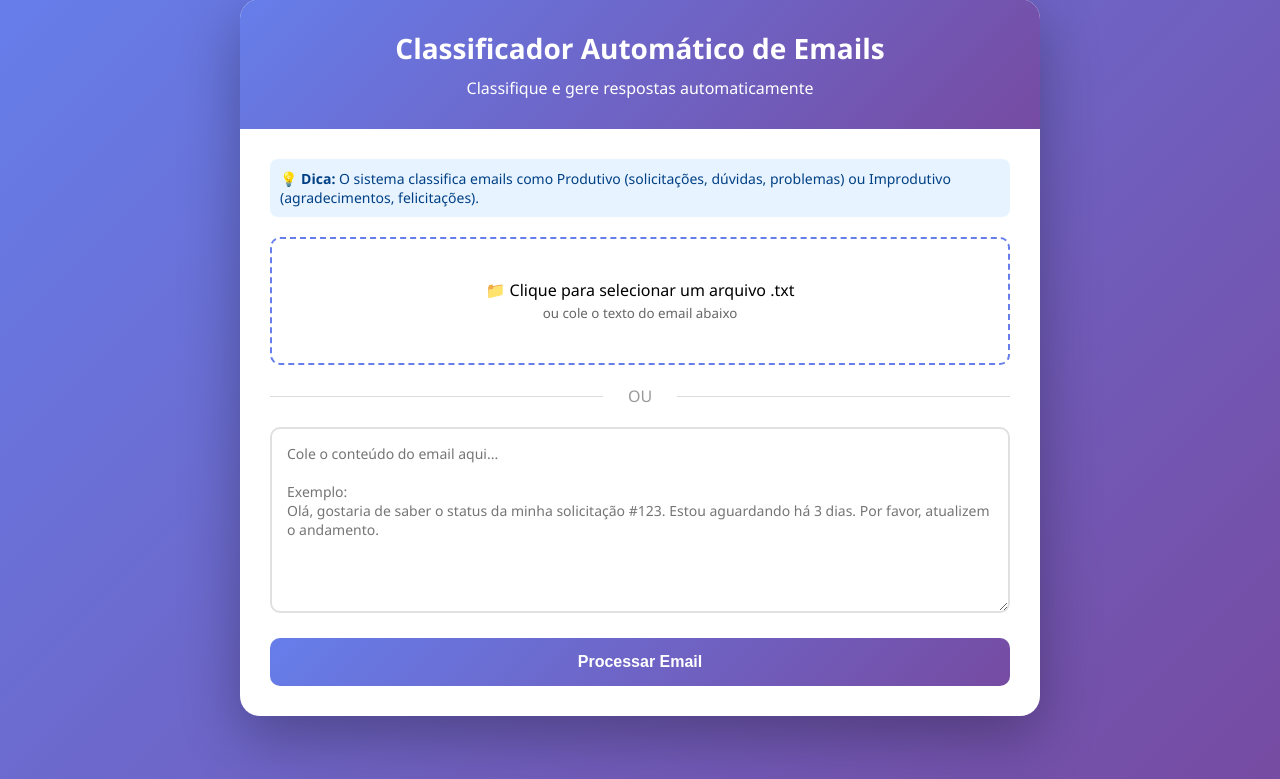
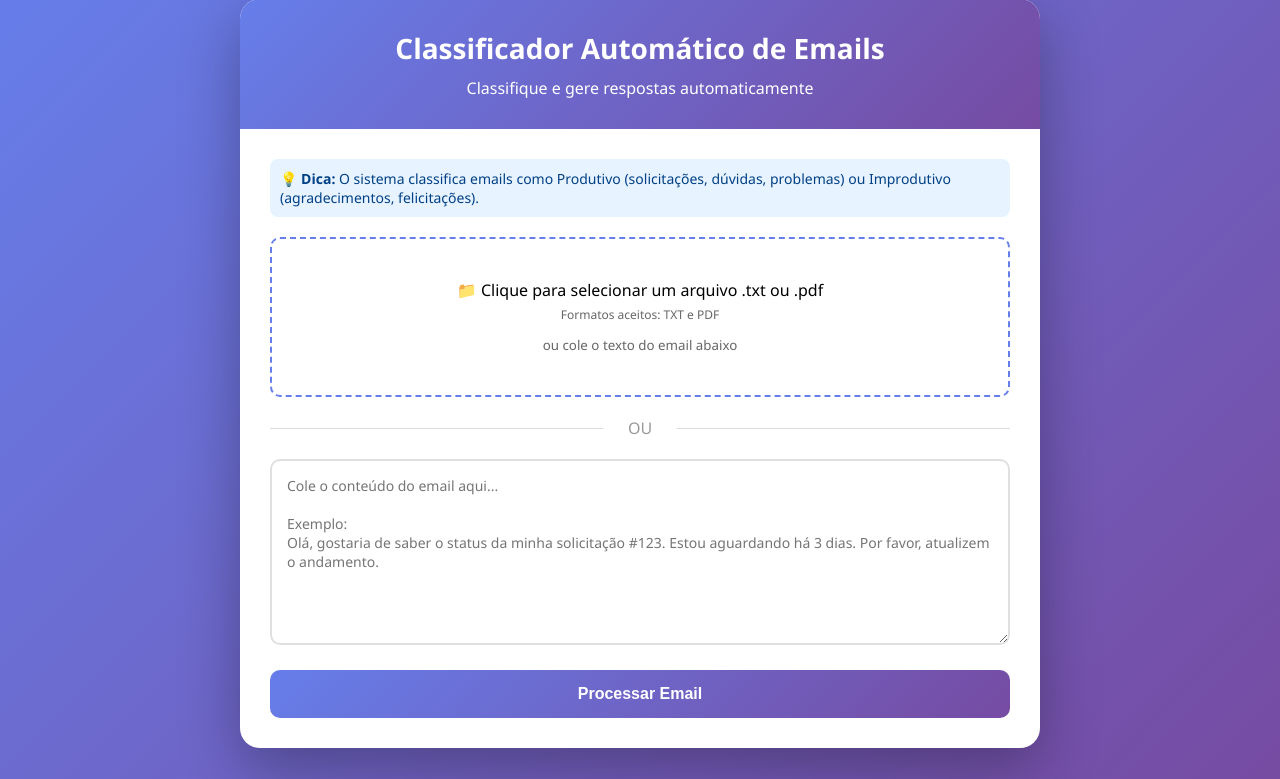
Before and after one commit to AylanLeonardi/classificador-email, a Flask app: page / in a window 1280 px wide. Shown: the part 21-800 px from the top of the page. Run offline with Flask 3, Linux system fonts and the light colour scheme.

Commit message:
Adiciona suporte a PDF e atualiza interface

```diff
--- a/templates/index.html
+++ b/templates/index.html
@@ -60,6 +60,12 @@
 
         .upload-area input {
             display: none;
+        }
+
+        .file-info {
+            margin-top: 10px;
+            font-size: 12px;
+            color: #666;
         }
 
         .or-divider {
@@ -223,6 +229,12 @@
             margin-bottom: 20px;
             font-size: 14px;
         }
+
+        .formatos-aceitos {
+            font-size: 12px;
+            color: #666;
+            margin-top: 5px;
+        }
     </style>
 </head>
 <body>
@@ -238,8 +250,10 @@
             </div>
 
             <div class="upload-area" onclick="document.getElementById('arquivo').click()">
-                <input type="file" id="arquivo" accept=".txt">
-                <div>📁 Clique para selecionar um arquivo .txt</div>
+                <input type="file" id="arquivo" accept=".txt,.pdf">
+                <div>📁 Clique para selecionar um arquivo .txt ou .pdf</div>
+                <div class="formatos-aceitos">Formatos aceitos: TXT e PDF</div>
+                <div class="file-info" id="fileInfo"></div>
                 <small style="color: #666;">ou cole o texto do email abaixo</small>
             </div>
 
@@ -269,8 +283,10 @@
     </div>
 
     <script>
-        // Obtém referência para a área de upload de arquivos
+        // Obtém referência para os elementos da interface
         const uploadArea = document.querySelector('.upload-area');
+        const fileInput = document.getElementById('arquivo');
+        const fileInfo = document.getElementById('fileInfo');
 
         // Configura evento para arrastar arquivo sobre a área de upload
         uploadArea.addEventListener('dragover', (e) => {
@@ -289,35 +305,57 @@
             uploadArea.style.background = ''; // Restaura cor de fundo original
             const file = e.dataTransfer.files[0]; // Obtém o arquivo solto
 
-            // Verifica se o arquivo é do tipo .txt
-            if (file && file.name.endsWith('.txt')) {
-                const reader = new FileReader(); // Cria leitor de arquivos
-                reader.onload = function(e) {
-                    // Insere o conteúdo do arquivo no textarea
-                    document.getElementById('textoEmail').value = e.target.result;
-                };
-                reader.readAsText(file); // Lê o arquivo como texto
+            // Verifica se o arquivo é do tipo .txt ou .pdf
+            if (file && (file.name.endsWith('.txt') || file.name.endsWith('.pdf'))) {
+                processarArquivo(file); // Processa o arquivo conforme seu tipo
             } else {
-                // Exibe alerta se o arquivo não for .txt
-                alert('Por favor, envie apenas arquivos .txt');
+                // Exibe alerta se o formato não for suportado
+                alert('Por favor, envie apenas arquivos .txt ou .pdf');
             }
         });
 
+        /**
+         * Processa o arquivo selecionado, extraindo seu conteúdo
+         * @param {File} file - Arquivo a ser processado
+         */
+        function processarArquivo(file) {
+            // Exibe informações do arquivo selecionado
+            fileInfo.textContent = `Arquivo selecionado: ${file.name} (${(file.size / 1024).toFixed(2)} KB)`;
+            fileInfo.style.color = '#28a745';
+
+            const reader = new FileReader(); // Cria leitor de arquivos
+
+            reader.onload = function(e) {
+                // Para arquivos PDF, o conteúdo é binário e será enviado diretamente
+                // Para TXT, o conteúdo é texto e será inserido no textarea
+                if (file.name.endsWith('.txt')) {
+                    document.getElementById('textoEmail').value = e.target.result;
+                }
+                // Para PDF, não inserimos no textarea pois será enviado como arquivo
+            };
+
+            // Para arquivos TXT, lê como texto
+            if (file.name.endsWith('.txt')) {
+                reader.readAsText(file);
+            }
+        }
+
         // Configura evento para seleção de arquivo via input
-        document.getElementById('arquivo').addEventListener('change', function(e) {
+        fileInput.addEventListener('change', function(e) {
             const file = e.target.files[0]; // Obtém o arquivo selecionado
 
-            // Verifica se o arquivo é do tipo .txt
-            if (file && file.name.endsWith('.txt')) {
-                const reader = new FileReader(); // Cria leitor de arquivos
-                reader.onload = function(e) {
-                    // Insere o conteúdo do arquivo no textarea
-                    document.getElementById('textoEmail').value = e.target.result;
-                };
-                reader.readAsText(file); // Lê o arquivo como texto
-            } else if (file) {
-                // Exibe alerta se o arquivo não for .txt
-                alert('Por favor, selecione apenas arquivos .txt');
+            if (file) {
+                // Verifica se o formato é suportado
+                if (file.name.endsWith('.txt') || file.name.endsWith('.pdf')) {
+                    processarArquivo(file); // Processa o arquivo conforme seu tipo
+                } else {
+                    // Exibe alerta se o formato não for suportado
+                    alert('Por favor, selecione apenas arquivos .txt ou .pdf');
+                    fileInput.value = ''; // Limpa o input
+                    fileInfo.textContent = ''; // Limpa informações do arquivo
+                }
+            } else {
+                fileInfo.textContent = ''; // Limpa informações quando nenhum arquivo é selecionado
             }
         });
 
@@ -367,6 +405,10 @@
                     // Exibe a resposta gerada
                     document.getElementById('resposta').textContent = data.resposta;
                     document.getElementById('resultado').classList.add('show');
+
+                    // Limpa o campo de arquivo após processamento bem-sucedido
+                    document.getElementById('arquivo').value = '';
+                    document.getElementById('fileInfo').textContent = '';
                 } else {
                     // Exibe mensagem de erro retornada pelo servidor
                     mostrarErro(data.erro || 'Erro ao processar email');
```
